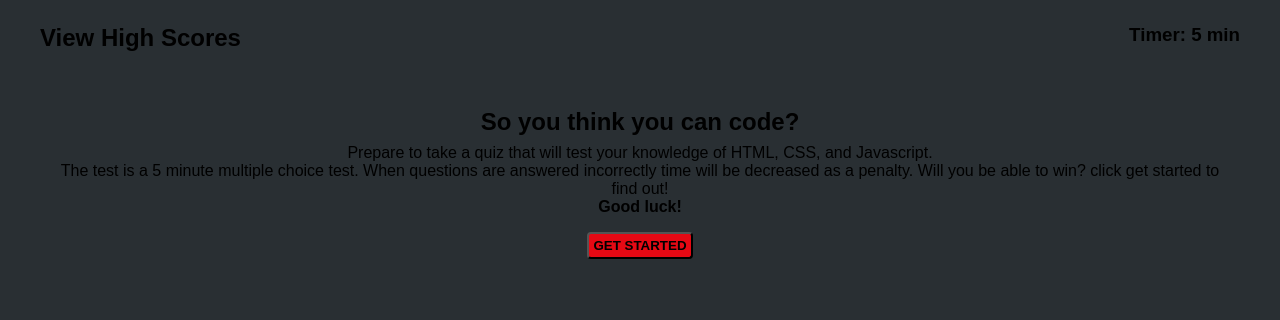
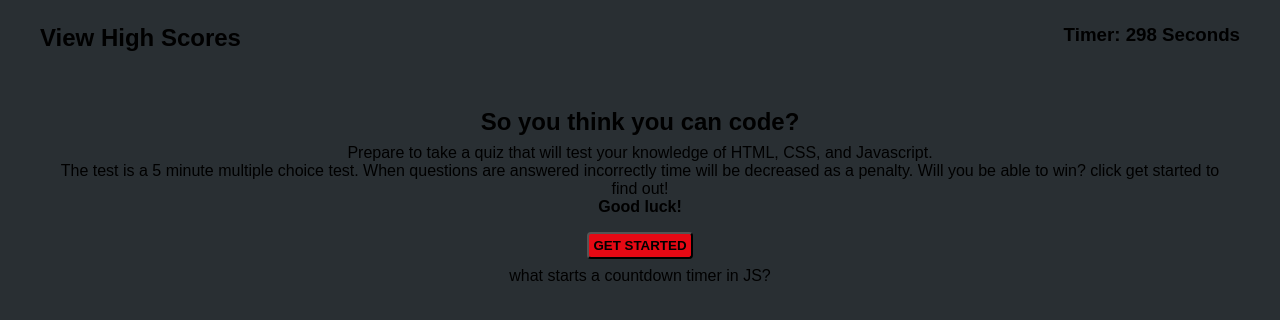
Before and after one commit to DavidDontKnow/so-you-think-you-can-code-quiz, a plain HTML site: page index.html in a window 1280 px wide. Both pictures are taken after a click on the button "GET STARTED". Drawn offline with Linux system fonts and the light colour scheme.

Commit message:
html ids/ js timer/startQuiz/selectors

```diff
--- a/assets/js/script.js
+++ b/assets/js/script.js
@@ -1 +1,32 @@
-console.log("JavaScript is ready to run");
+const section = document.querySelector("section")
+const button = document.querySelector("#get-started");
+const time = document.querySelector("#time")
+let timeLeft = 300
+const questions = ["what stores key value pairs in js?", "what starts a countdown timer in JS?", "what tag is used to link js in html?"]
+
+
+
+button.addEventListener("click", function () {
+    startTimer();
+    startQuiz();
+})
+
+function startTimer() {
+    var timerInterval = setInterval(function () {
+        timeLeft--;
+        time.innerText = timeLeft
+
+        if (timeLeft === 0) {
+            // Stops execution of action at set interval
+            clearInterval(timerInterval);
+        }
+    }, 1000);
+}
+
+function startQuiz() {
+    var div = document.createElement("div")
+    var para = document.createElement("p")
+    div.appendChild(para)
+    para.innerText = questions[Math.floor(Math.random() * questions.length)]
+    section.appendChild(div)
+}
--- a/index.html
+++ b/index.html
@@ -12,7 +12,7 @@
 <body>
 	<header>
 		<h2>View High Scores</h2>
-		<h3>Timer: <span>5</span> min</h3>
+		<h3>Timer: <span id="time">300</span> Seconds</h3>
 	</header>
 	<main>
 		<section>
@@ -25,7 +25,7 @@
 				<br>
 				<strong>Good luck!</strong>
 			</p>
-			<button>Get Started</button>
+			<button id="get-started">Get Started</button>
 		</section>
 	</main>
 
```
